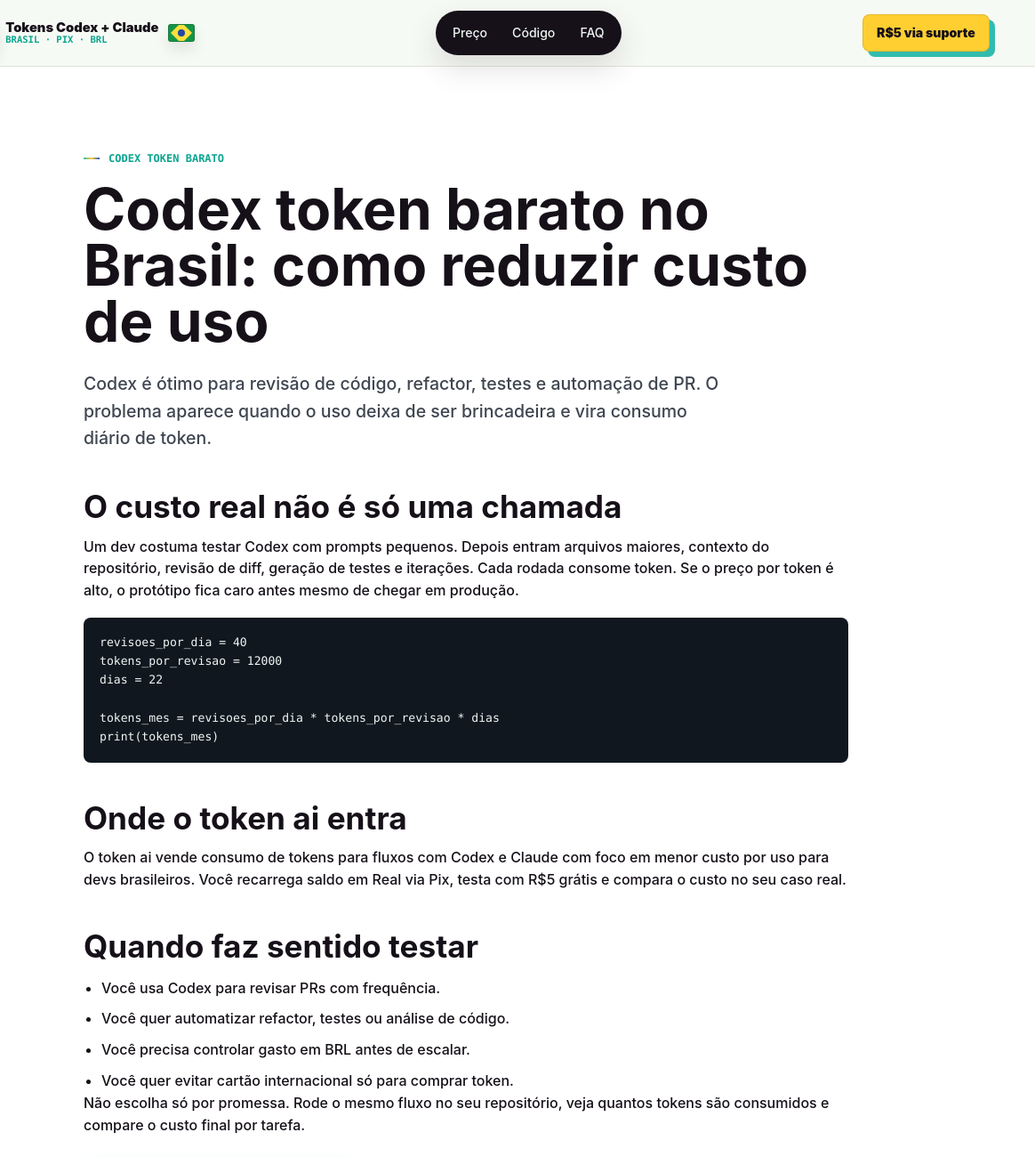
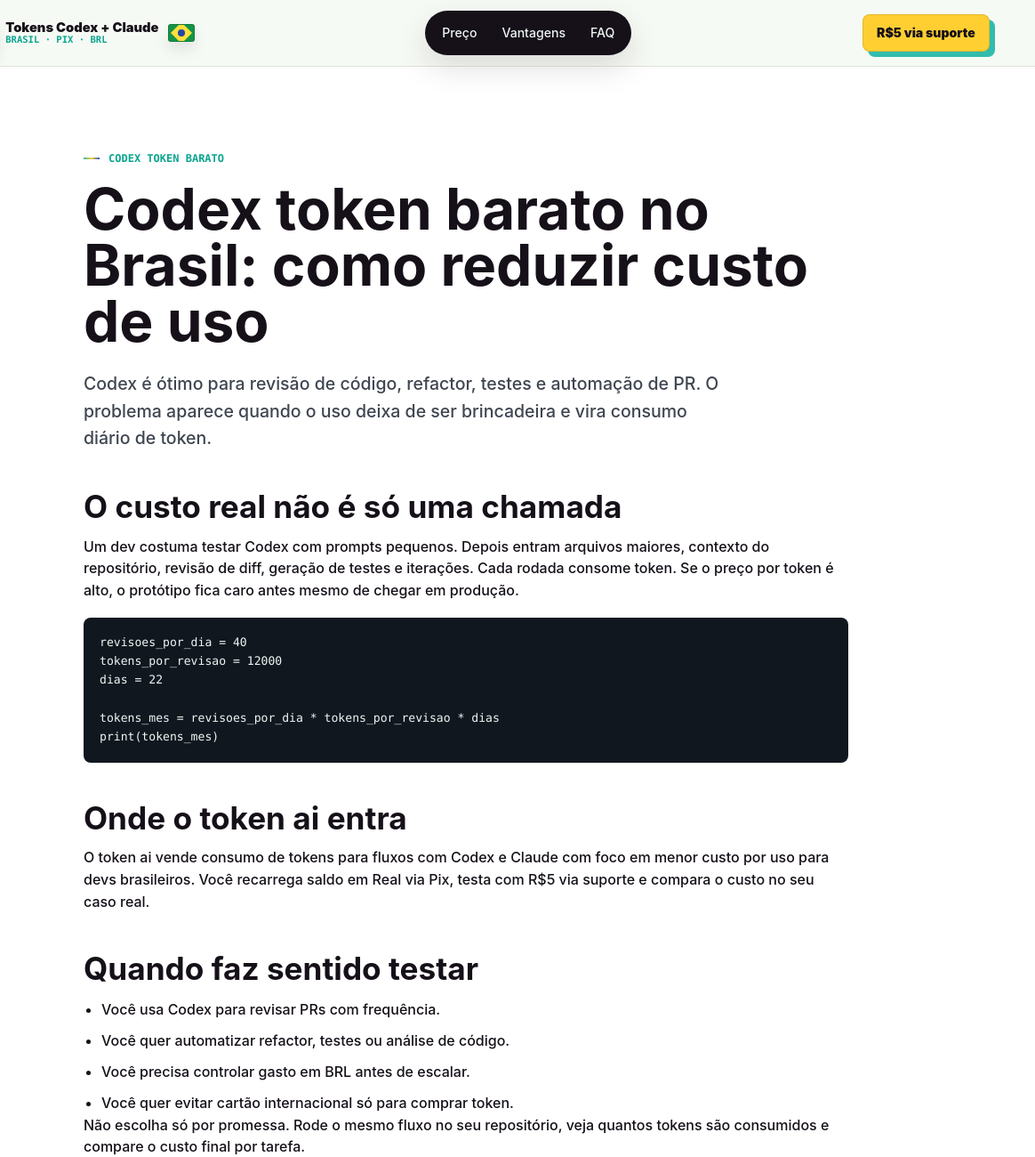
Before and after one commit to zk935217486-sys/api-ia-brasil-pix, a website: page docs/artigos/codex-token-barato-brasil.html in a window 1280 px wide. Shown: the top 1300 px of the page at 89% size, 116-1280 px from the left. Drawn offline with Linux system fonts and the light colour scheme.

Commit message:
Expand SEO content: docs/artigos/codex-token-barato-brasil.html

```diff
--- a/docs/artigos/codex-token-barato-brasil.html
+++ b/docs/artigos/codex-token-barato-brasil.html
@@ -6,7 +6,7 @@
     <title>Codex token barato no Brasil | token ai</title>
     <meta
       name="description"
-      content="Guia PT-BR para devs que procuram Codex token barato no Brasil, menor custo por uso, Pix, saldo em Real e R$5 grátis para testar."
+      content="Guia PT-BR para devs que procuram Codex token barato no Brasil, menor custo por uso, Pix, saldo em Real e R$5 via suporte para testar."
     />
     <link rel="canonical" href="https://zk935217486-sys.github.io/api-ia-brasil-pix/artigos/codex-token-barato-brasil.html" />
     <!-- Google tag (gtag.js) -->
@@ -40,7 +40,7 @@
       </a>
       <nav aria-label="Navegação principal">
         <a href="../index.html#comparacao">Preço</a>
-        <a href="../index.html#codigo">Código</a>
+        <a href="../index.html#codigo">Vantagens</a>
         <a href="../index.html#faq">FAQ</a>
       </nav>
       <a class="header-cta" href="https://api.8uie.com/home">R$5 via suporte</a>
@@ -70,7 +70,7 @@
         <h2>Onde o token ai entra</h2>
         <p>
           O token ai vende consumo de tokens para fluxos com Codex e Claude com foco em menor custo por uso para devs
-          brasileiros. Você recarrega saldo em Real via Pix, testa com R$5 grátis e compara o custo no seu caso real.
+          brasileiros. Você recarrega saldo em Real via Pix, testa com R$5 via suporte e compara o custo no seu caso real.
         </p>
 
         <h2>Quando faz sentido testar</h2>
```
